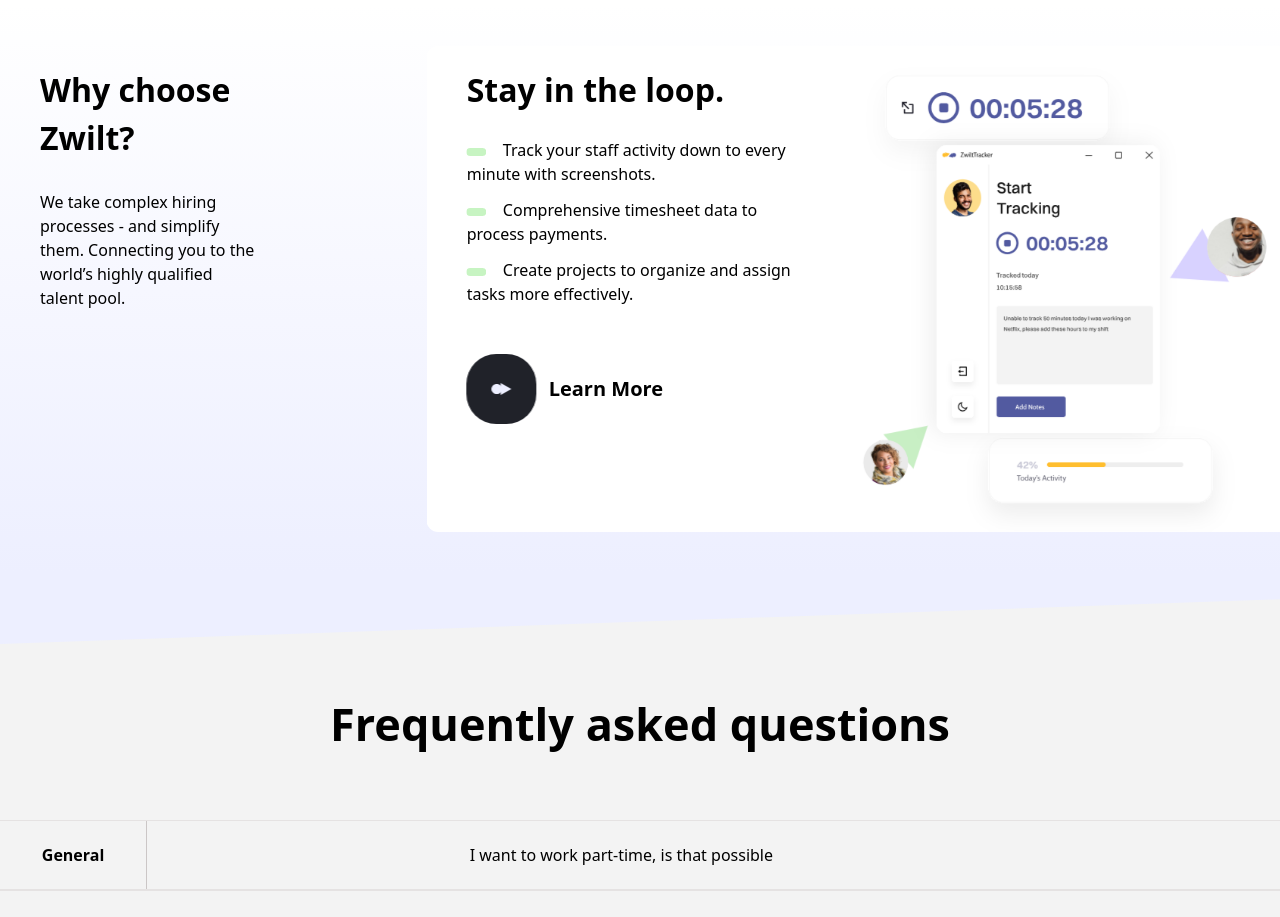
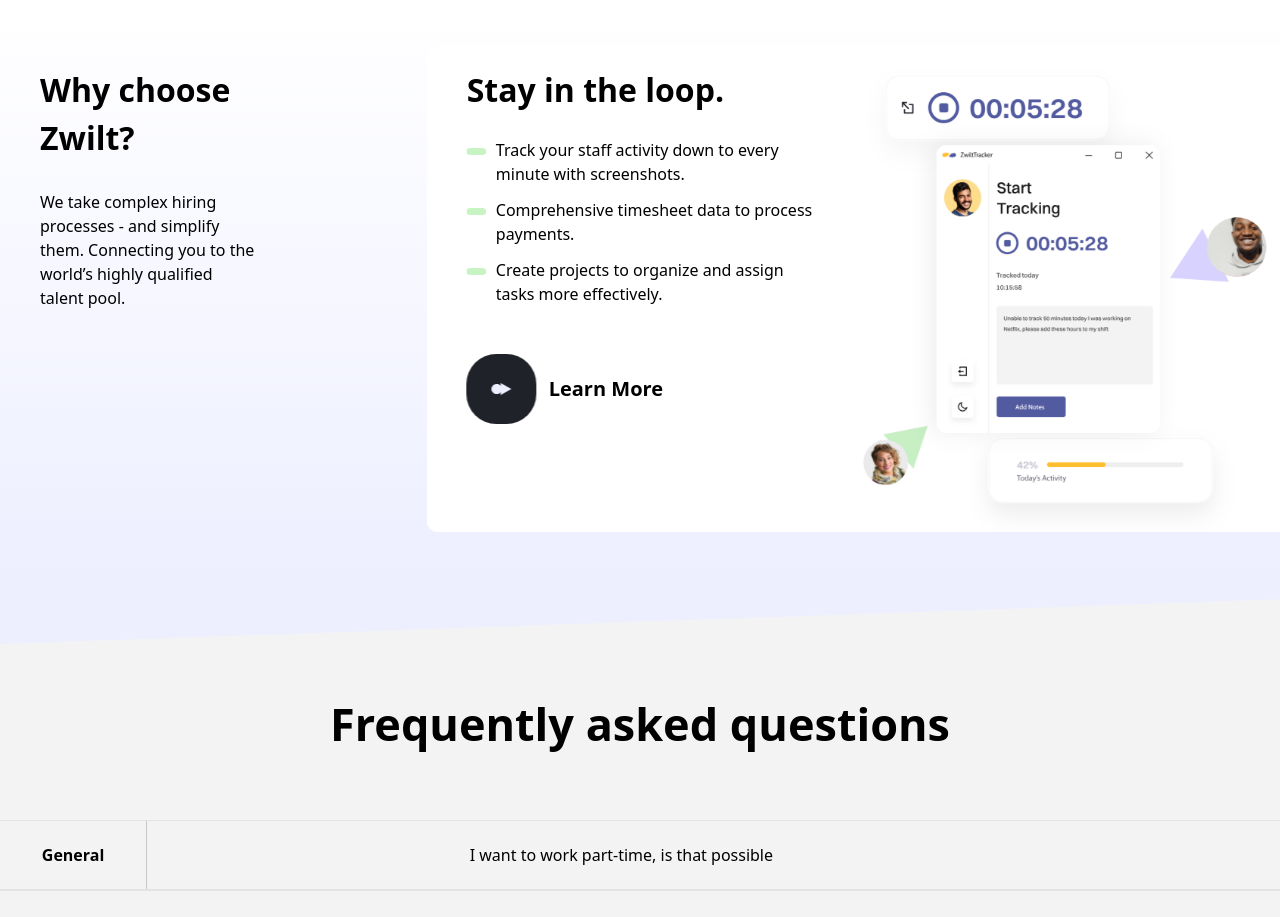
Before and after one commit to Edidiong-Obodom/punch, a React (Create React App) app: page / in a window 1280 px wide. Shown: the part 3600-4517 px from the top of the page. Built offline with nearby package versions, Linux system fonts and the light colour scheme; the HTML template or start-up script is replaced by a standard one.

Commit message:
chore: carousel mod

```diff
--- a/src/components/carousel/carousel.jsx
+++ b/src/components/carousel/carousel.jsx
@@ -52,15 +52,15 @@
                 </h1>
                 <ul className="mb-12 mt-6">
                   {image.list.map((list, i) => (
-                    <li key={i} className="mt-3">
+                    <li key={i} className="relative mt-3 flex">
                       <img
                         src={image.rectangle}
                         height="20"
                         width="20"
                         alt="rectangle"
-                        className="inline mr-3"
+                        className="inline absolute top-[0.6rem]"
                       />{" "}
-                      {list}
+                      &nbsp;&nbsp;&nbsp;&nbsp;&nbsp;&nbsp;&nbsp;<span className="">{list}</span>
                     </li>
                   ))}
                 </ul>
```
